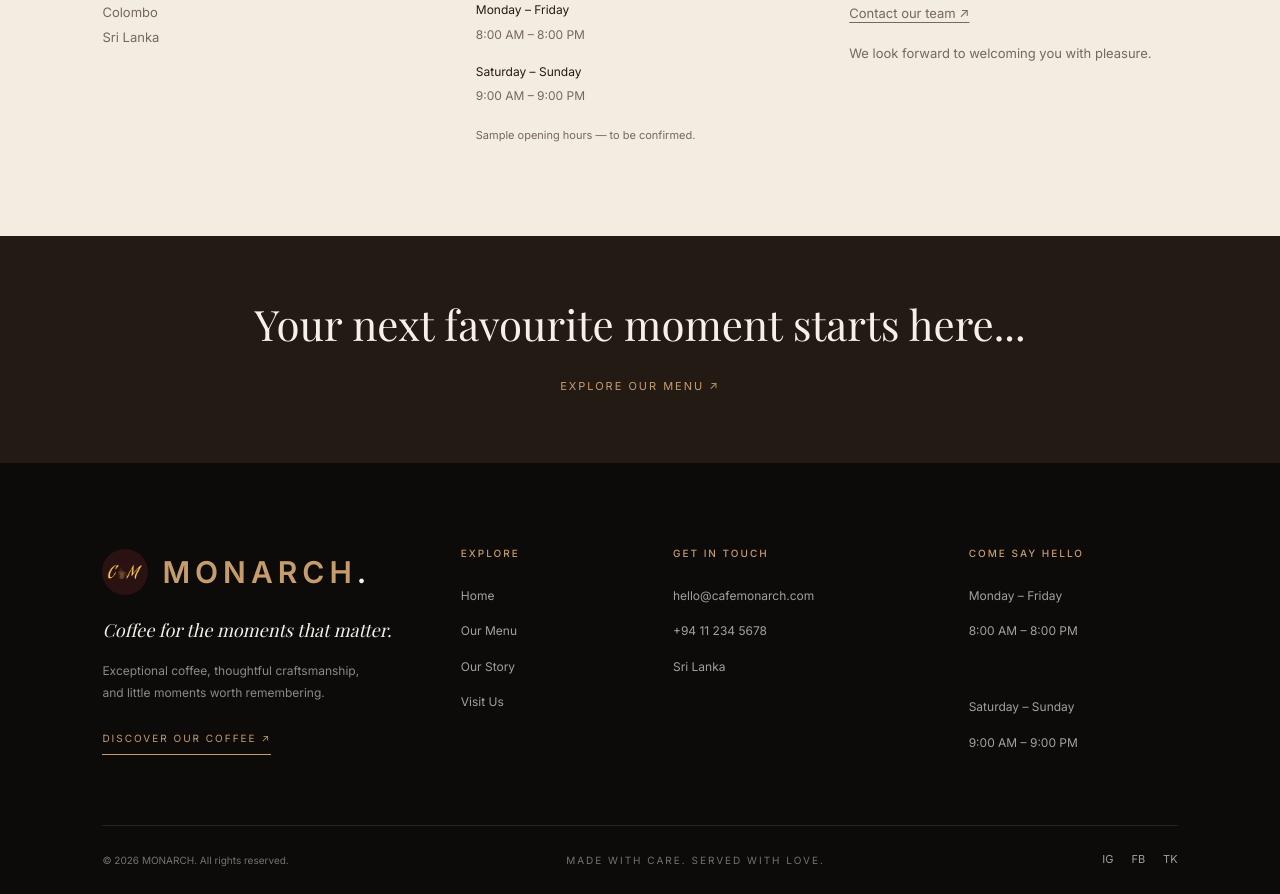
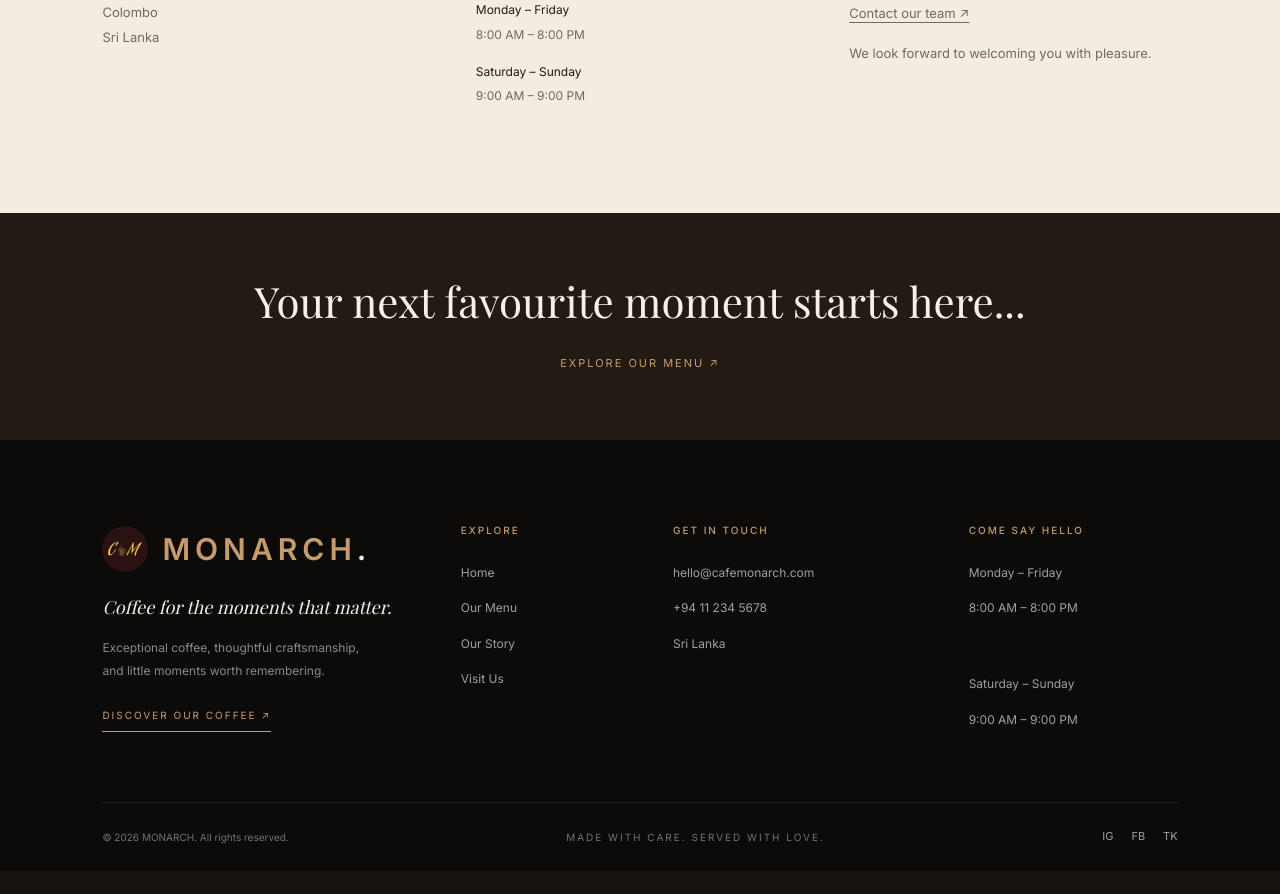
Before and after one commit to SachiEtampawala/Cafe_Monarch-Modern_website, a React (Vite) app: page /visit in a window 1280 px wide. Shown: the part 1280-2174 px from the top of the page. After the commit the page ends 2151 px from the top, so only its background shows below. Built offline with nearby package versions, Linux system fonts and the light colour scheme; a web font is replaced by a local one.

Commit message:
Fixed the times

```diff
--- a/src/pages/Visit.jsx
+++ b/src/pages/Visit.jsx
@@ -56,9 +56,6 @@ function Visit() {
               <span>9:00 AM – 9:00 PM</span>
             </div>
 
-            <p className="visit-note">
-              Sample opening hours — to be confirmed.
-            </p>
           </div>
 
           <div className="visit-detail">
```
